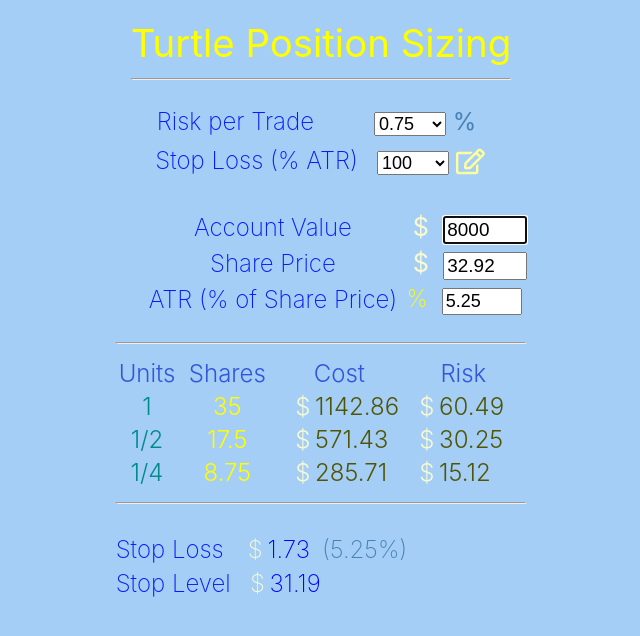
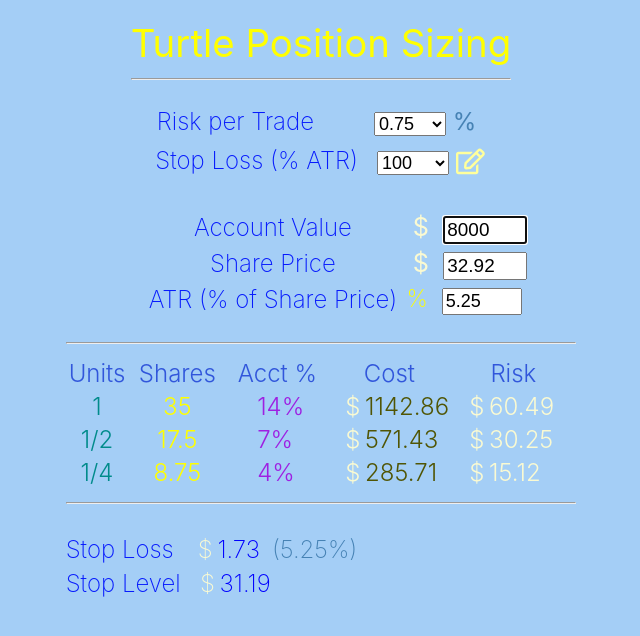
Before and after one commit to corehtml5canvas/turtle-position-sizer, a React (Create React App) app: page / in a window 1280 px wide. Shown: the top 636 px of the page, without its empty margins (319-959 px from the left). Built offline with nearby package versions, Linux system fonts and the light colour scheme.

Commit message:
Add account percent

```diff
--- a/src/App.css
+++ b/src/App.css
@@ -53,6 +53,11 @@
 
 .risk-display {
   width: 5em;
+  font-weight: 300;
+}
+
+.cost-account-percent {
+  width: 4em;
   font-weight: 300;
 }
 
@@ -208,6 +213,13 @@
 .position-size-risk {
   text-align: left;
   padding-left: 0.7em;
+  color: lightgoldenrodyellow;
+}
+
+.position-size-account-percent {
+  text-align: left;
+  padding-left: 1.2em;
+  color: rgb(158, 32, 226);
 }
 
 .position-size-cost {
--- a/src/App.js
+++ b/src/App.js
@@ -128,6 +128,10 @@ function App() {
         <span className='position-size-shares'>
           {numShares}
         </span>
+      </td>
+
+      <td className='position-size-account-percent'>
+        {(cost / accountValue * 100).toFixed(0)}%
       </td>
 
       <td className='position-size-cost'>
@@ -282,6 +286,7 @@ function App() {
                 <tr>
                   <th className='units-display'>Units</th>
                   <th className='shares-display'>Shares</th>
+                  <th className='cost-account-percent'>Acct %</th>
                   <th className='cost-display'>Cost</th>
                   <th className='risk-display'>Risk</th>
                 </tr>
```
